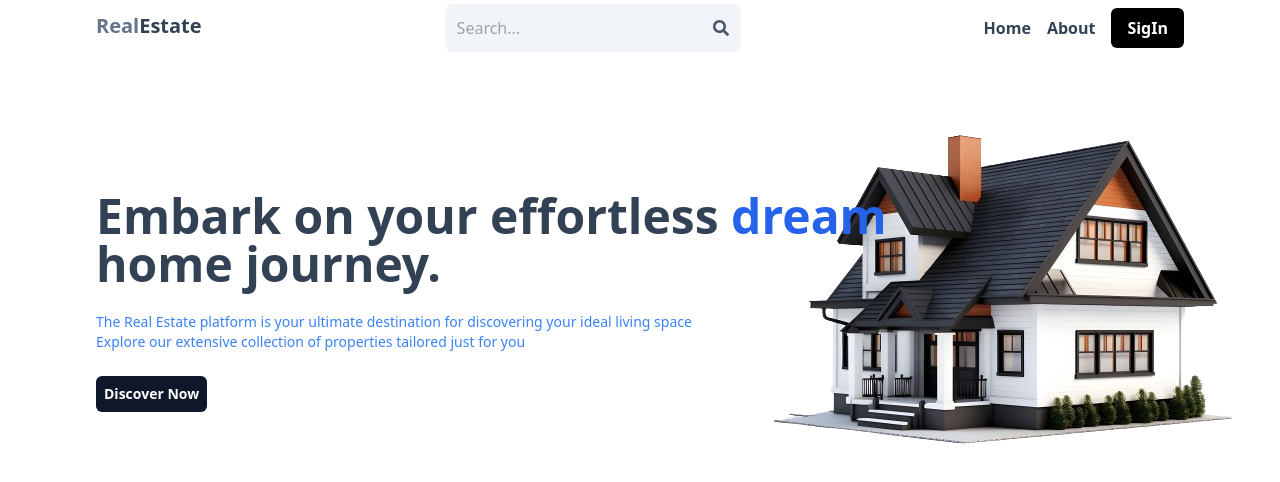
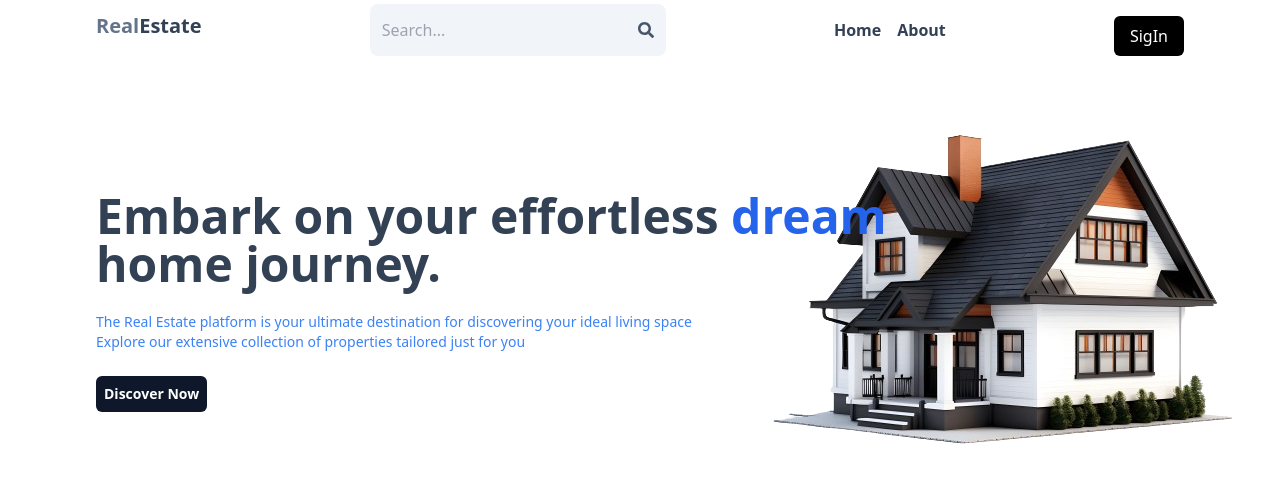
Before and after one commit to Adnan9750/Mern-Stack-Real-Estate-Project, a React (Vite) app in the folder client/: page / in a window 1280 px wide. Shown: the top 482 px of the page. Built offline with nearby package versions, Linux system fonts and the light colour scheme; no server answers.

Commit message:
Header changes

```diff
--- a/client/src/components/Header.jsx
+++ b/client/src/components/Header.jsx
@@ -80,7 +80,7 @@ const Header = () => {
                             About
                         </li>
                     </Link>
-                    <Link to='/profile'>
+                    {/* <Link to='/profile'>
                         {
                             currentUser ?(
                                     <img className='rounded-full h-7 w-7 object-cover' src={currentUser.avatar}
@@ -90,8 +90,21 @@ const Header = () => {
                                     SigIn
                                 </li>)
                         }
+                    </Link>     */}
+                </ul>
+                <div className='block mt-3'>
+                    <Link to='/profile'>
+                        {
+                            currentUser ?(
+                                    <img className='rounded-full h-7 w-7 object-cover' src={currentUser.avatar}
+                                    alt='profile' />
+                                ): (
+                                <button className='bg-black text-white p-2 px-4 rounded-md'>
+                                    SigIn
+                                </button>)
+                        }
                     </Link>
-                </ul>
+                </div>
                 {/* Mobile Menu */}
                 <div className='block md:hidden mt-3'>
                     <button onClick={handleMenuToggle}>
@@ -119,7 +132,7 @@ const Header = () => {
                                 About
                             </li>
                         </Link>
-                        <Link to='/profile'>
+                        {/* <Link to='/profile'>
                         {
                             currentUser ?(
                                     <img className='rounded-full h-7 w-7 object-cover' src={currentUser.avatar}
@@ -129,7 +142,7 @@ const Header = () => {
                                     SigIn
                                 </li>)
                         }
-                        </Link>
+                        </Link>  */}
 
                 </ul>
             </div>
```
